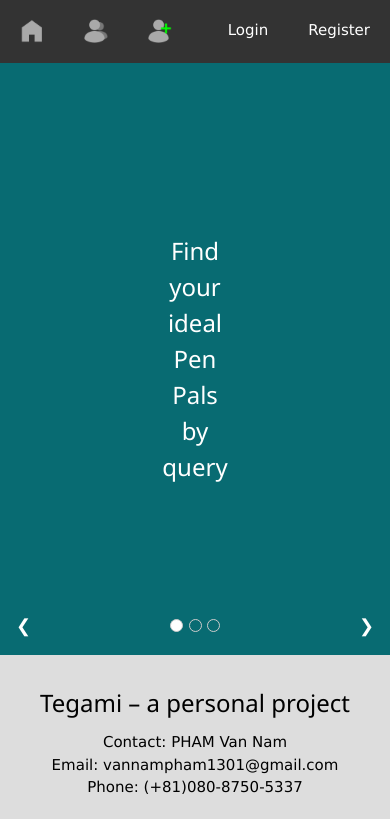
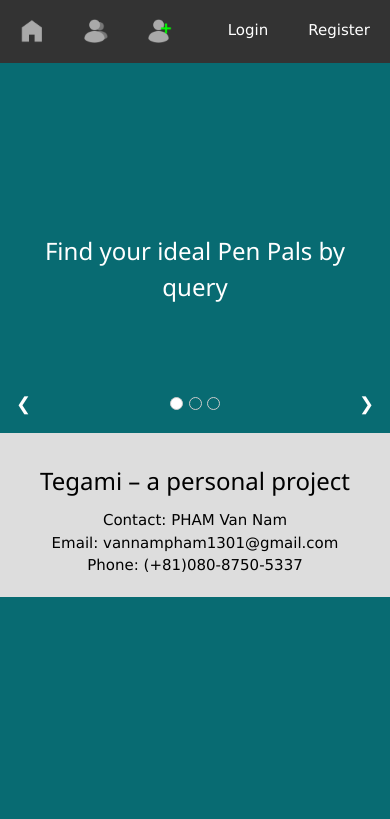
Before and after one commit to megarazor/Tegami, a Django app: page / in a window 390 px wide. Shown: the part 306-1125 px from the top of the page. After the commit the page ends 903 px from the top, so only its background shows below. Run offline with Django 3.2, Linux system fonts and the light colour scheme.

Commit message:
Slideshow padding

```diff
--- a/static/css/slideshow.css
+++ b/static/css/slideshow.css
@@ -3,12 +3,15 @@
 .w3-left, .w3-right, .w3-badge {cursor:pointer}
 .w3-badge {height:13px;width:13px;padding:0}
 .slide_panel {
-  padding: 160px;
+  height: 370px;
+  padding: 160px 160px 160px 160px;
   text-align: center;
+  vertical-align: middle;
   background: #086b72;
   color: white;
 }
 
-/* W3.CSS 4.13 June 2019 by Jan Egil and Borge Refsnes */
-.w3-content,.w3-auto{margin-left:auto;margin-right:auto}.w3-content{max-width:980px}.w3-auto{max-width:1140px}
-.w3-display-container{position:relative}
+@media screen and (max-width: 700px) {
+  .slide_panel {
+    padding: 160px 20px 160px 20px;
+}
```
